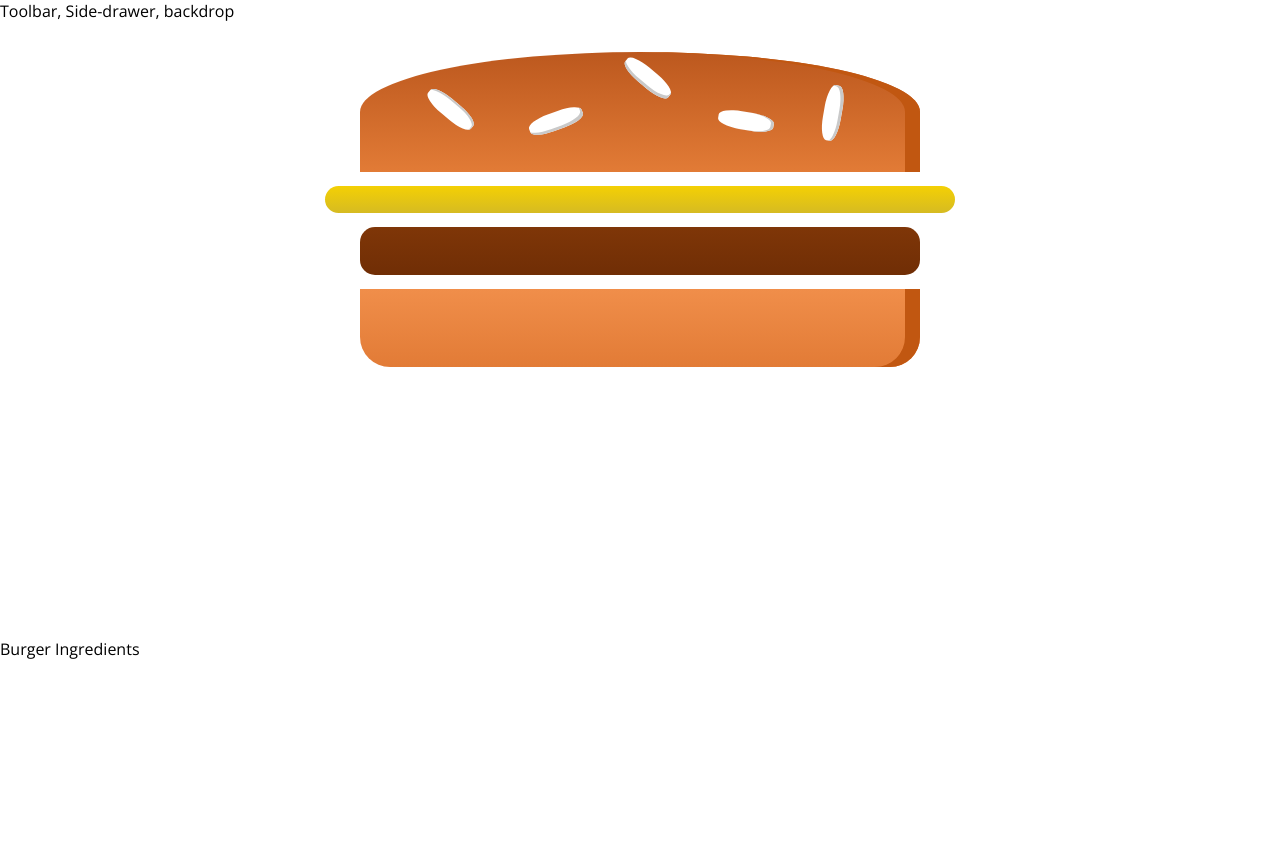
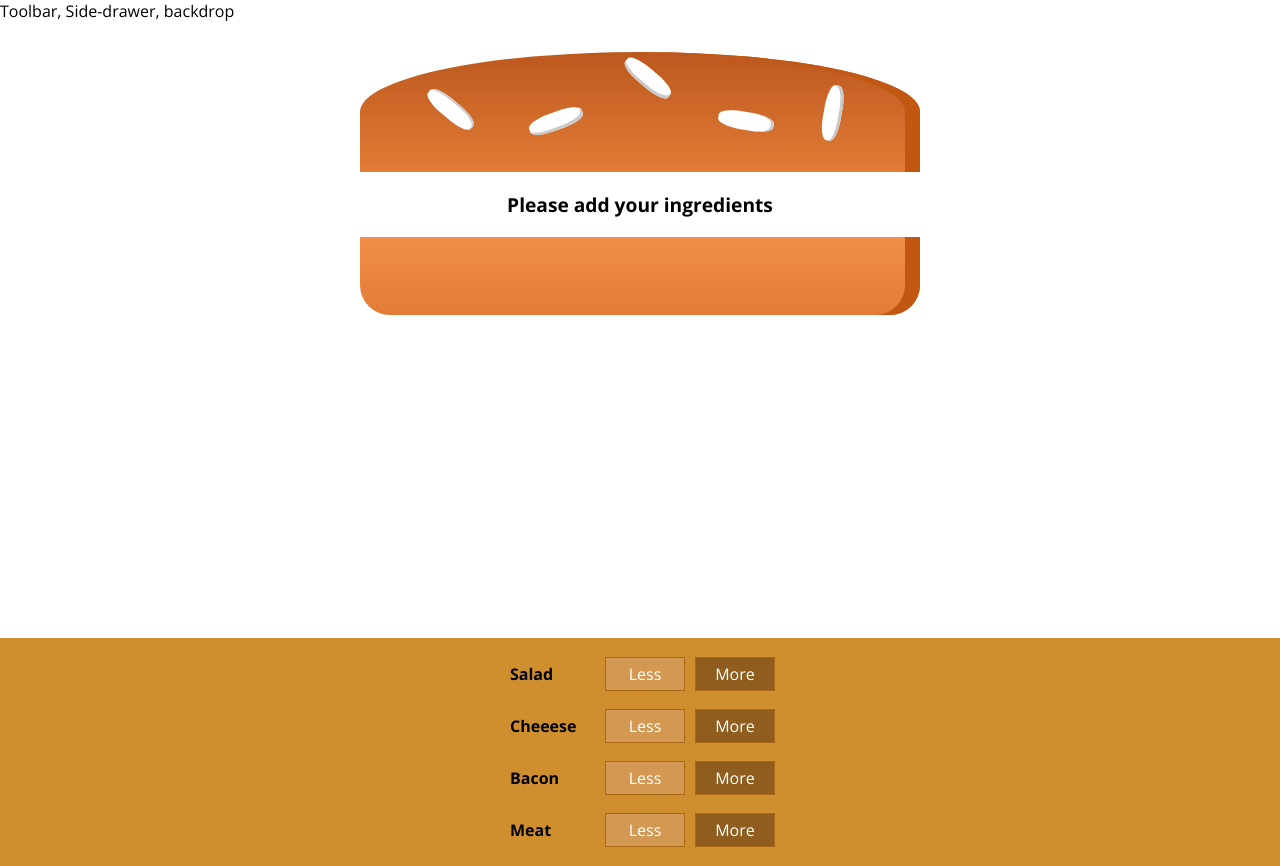
Before and after one commit to japhheth/Burger-app, a React app: page / in a window 1280 px wide. Before the commit the page ends 800 px from the top, so only its background shows below. Built offline with nearby package versions, Linux system fonts and the light colour scheme.

Commit message:
Added the Build controls component

```diff
--- /dev/null
+++ b/src/Components/Burger/BuildControls/BuildControl/BuildControl.css
@@ -0,0 +1,56 @@
+.BuildControl {
+    display: flex;
+    justify-content: space-between;
+    align-items: center;
+    margin: 5px 0;
+}
+
+.BuildControl button {
+    display: block;
+    font: inherit;
+    padding: 5px;
+    margin: 0 5px;
+    width: 80px;
+    border: 1px solid #AA6817;
+    cursor: pointer;
+    outline: none;
+}
+
+.BuildControl button:disabled {
+    background-color: #AC9980;
+    border: 1px solid #7E7365;
+    color: #ccc;
+    cursor: default;
+}
+
+.BuildControl button:hover:disabled {
+    background-color: #AC9980;
+    color: #ccc;
+    cursor: not-allowed;
+}
+
+.Label {
+    padding: 10px;
+    font-weight: bold;
+    width: 80px;
+}
+
+.BuildControl .Less {
+    background-color: #D39952;
+    color: white;
+}
+
+.BuildControl .More {
+    background-color: #8F5E1E;
+    color: white;
+}
+
+.BuildControl .Less:hover, .BuildControl .Less:active {
+    background-color: #DAA972;
+    color: white;
+}
+
+.BuildControl .More:hover,.BuildControl .More:active {
+    background-color: #99703F;
+    color: white;
+}
--- /dev/null
+++ b/src/Components/Burger/BuildControls/BuildControl/BuildControl.js
@@ -0,0 +1,13 @@
+import React from 'react';
+import classes from './BuildControl.css'
+
+
+const buildcontrol = (props) => (
+    <div className={classes.BuildControl}>
+        <div className={classes.Label}>{props.label}</div>
+        <button className={classes.Less}>Less</button>
+        <button className={classes.More}>More</button>
+    </div>
+);
+
+export default buildcontrol
--- /dev/null
+++ b/src/Components/Burger/BuildControls/BuildControls.css
@@ -0,0 +1,10 @@
+.BuildControls{
+    width: 100%;
+    display: flex;
+    flex-flow: column;
+    background-color: #CF8F2E;
+    align-items: center;
+    box-shadow: 0 2px 1px #ccc;
+    margin: auto;
+    padding: 10px 0;
+}
--- /dev/null
+++ b/src/Components/Burger/BuildControls/BuildControls.js
@@ -0,0 +1,22 @@
+import React from 'react';
+import classes from './BuildControls.css';
+import BuildControl from './BuildControl/BuildControl'
+
+const controls = [
+    {label: "Salad", type:"salad"},
+    {label: "Cheeese", type:"cheese"},
+    {label: "Bacon", type:"bacon"},
+    {label: "Meat", type:"meat"}
+]
+
+const buildControls = (props) => (
+    <div className={classes.BuildControls}>
+        {controls.map(ctrl => {
+          return <BuildControl key={ctrl.label} label={ctrl.label}/>
+        })}
+
+    </div>
+);
+
+
+export default buildControls
--- a/src/Components/Burger/Burger.js
+++ b/src/Components/Burger/Burger.js
@@ -4,11 +4,30 @@
 
 
 const burger = (props) => {
+    let transformedIngredients = Object.keys(props.ingredients).map(igKey => {
+        console.log(igKey)
+        return [...Array(props.ingredients[igKey])]
+        .map((_, i) => {
+            console.log(i);
+           return <BurgerIngredients key={igKey + i}  type={igKey}/>
+        })
+    })
+    .reduce((arr, el) => {
+        return arr.concat(el)
+    })
+
+    if(transformedIngredients.length === 0){
+        transformedIngredients = <p>Please add your ingredients</p>
+    }
+
+    // if(transformedIngredients.length === 0){
+    //     transformedIngredients = <p>Please Start adding Ingredients</p>
+    // }
+
     return(
         <div className={classes.Burger}>
             <BurgerIngredients type="bread-top"/>
-            <BurgerIngredients type="cheese"/>
-            <BurgerIngredients type="meat"/>
+             {transformedIngredients}
             <BurgerIngredients type="bread-bottom"/>
         </div>
     )
--- a/src/Containers/BurderBuilder/BurgerBuilder.js
+++ b/src/Containers/BurderBuilder/BurgerBuilder.js
@@ -1,14 +1,25 @@
 import React, {Component} from 'react';
 import Aux from '../../hoc/Aux';
-import Burger from '../../Components/Burger/Burger'
+import Burger from '../../Components/Burger/Burger';
+import BuildControls from '../../Components/Burger/BuildControls/BuildControls'
+
+
 
 class BurgerBuilder extends Component {
+    state = {
+       ingredients : {
+            meat : 0,
+            cheese : 0,
+            bacon : 0,
+            salad : 0
+     }
+    }
 
     render(){
         return (
             <Aux>
-                <Burger/>
-                <div>Burger Ingredients</div>
+                <Burger ingredients={this.state.ingredients}/>
+                <BuildControls/>
             </Aux>
         )
     }
```
